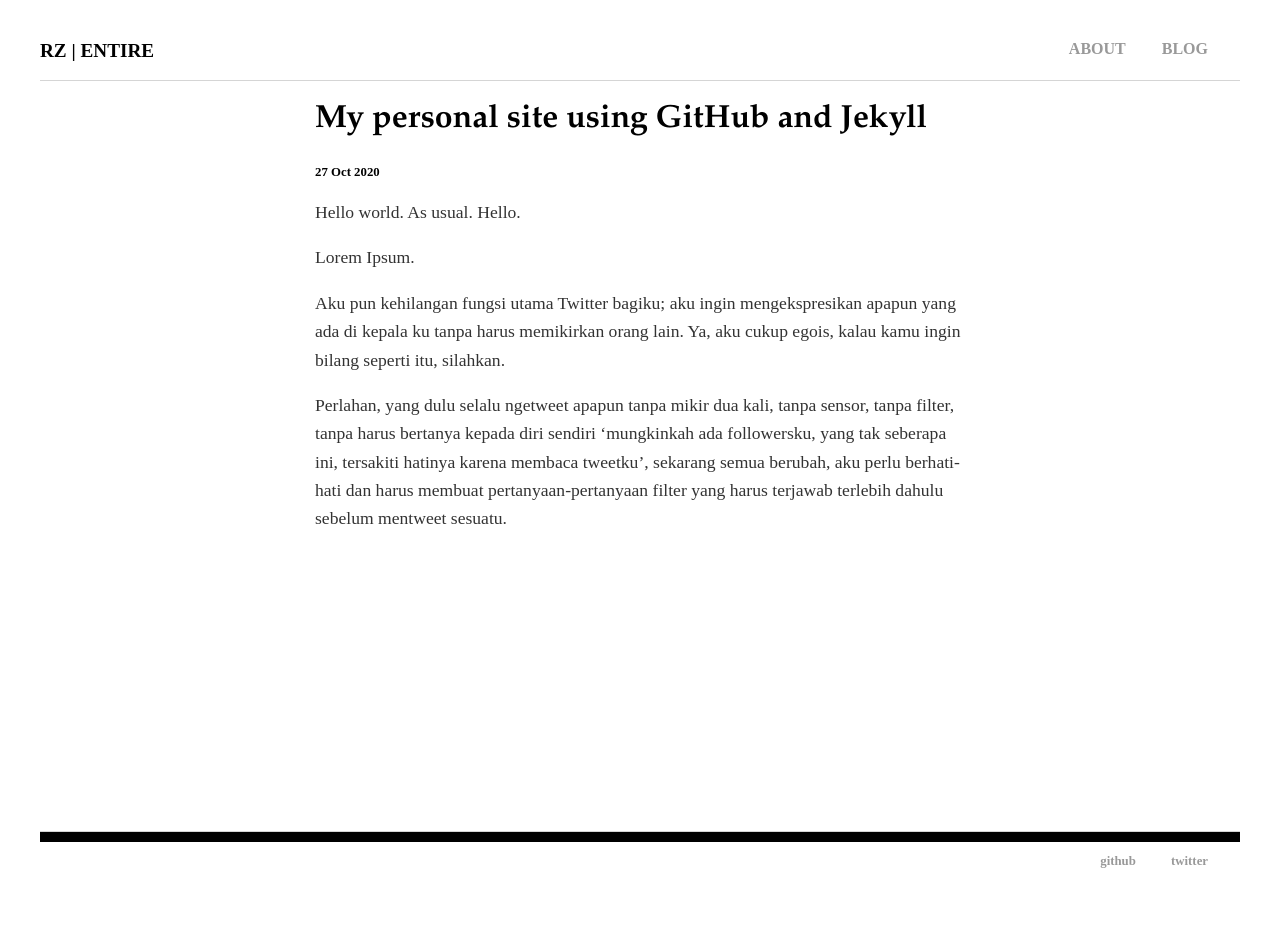
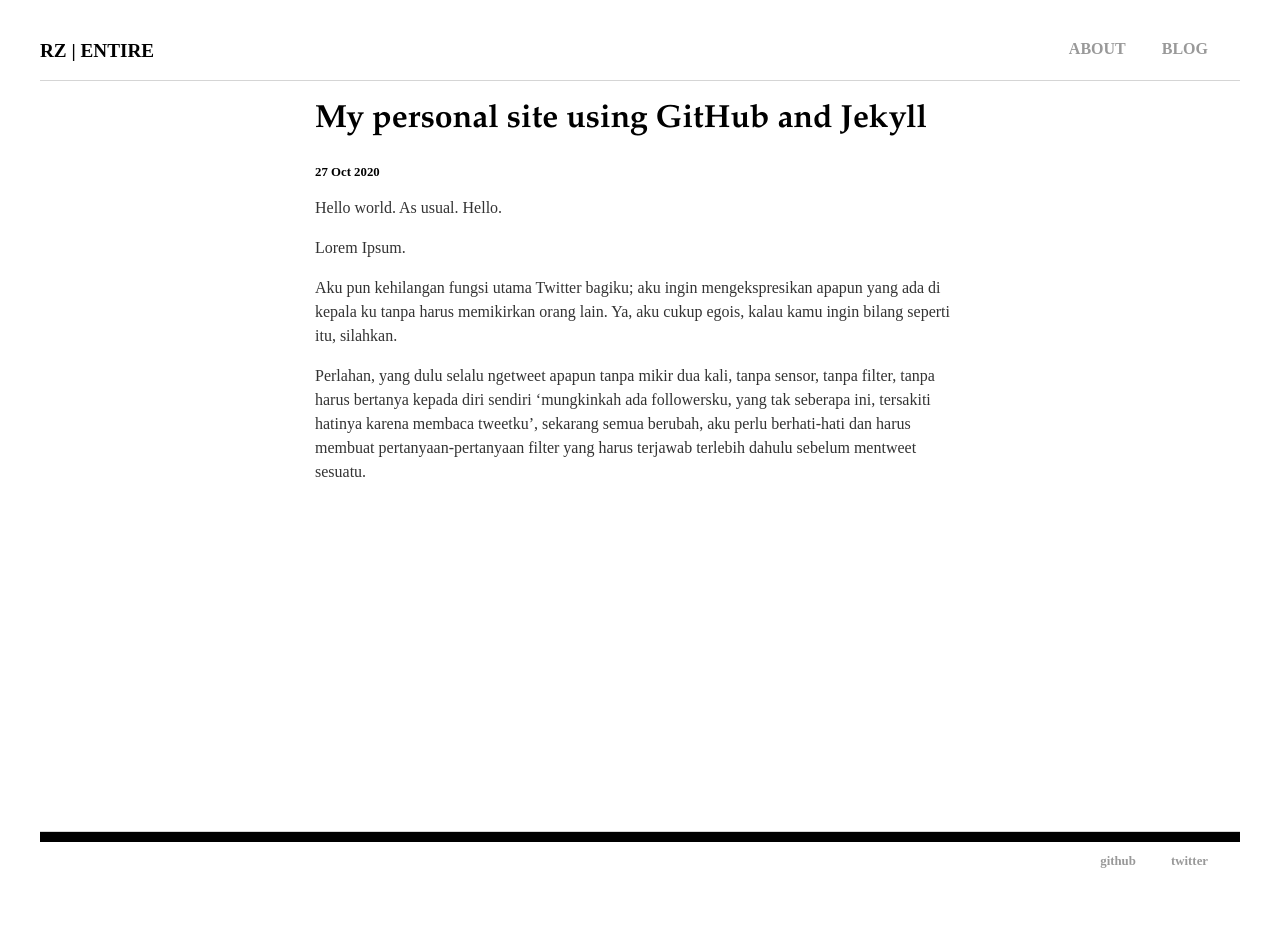
Before and after one commit to rnfitriansyah/rnfitriansyah.github.io, a Jekyll site: the page built from _posts/2020-10-27-rizki-first-site.md, in a window 1280 px wide. Built offline with Jekyll 4.4.1, drawn with Linux system fonts in a browser that asks for light colours.

Commit message:
Update responsive.css

```diff
--- a/css/responsive.css
+++ b/css/responsive.css
@@ -84,8 +84,8 @@ h3 {
 }
 
  p {
-     font-size: 1.1em;
-     line-height: 1.6em;
+     font-size: 1em;
+     line-height: 1.5em;
      color: #333;
 }
 
@@ -137,7 +137,7 @@ ul.posts li {
     }
 
     main {
-        max-width: 600px;
+        max-width: 500px;
         min-height: 600px;
         margin: 0 auto 20px;
     }
```
